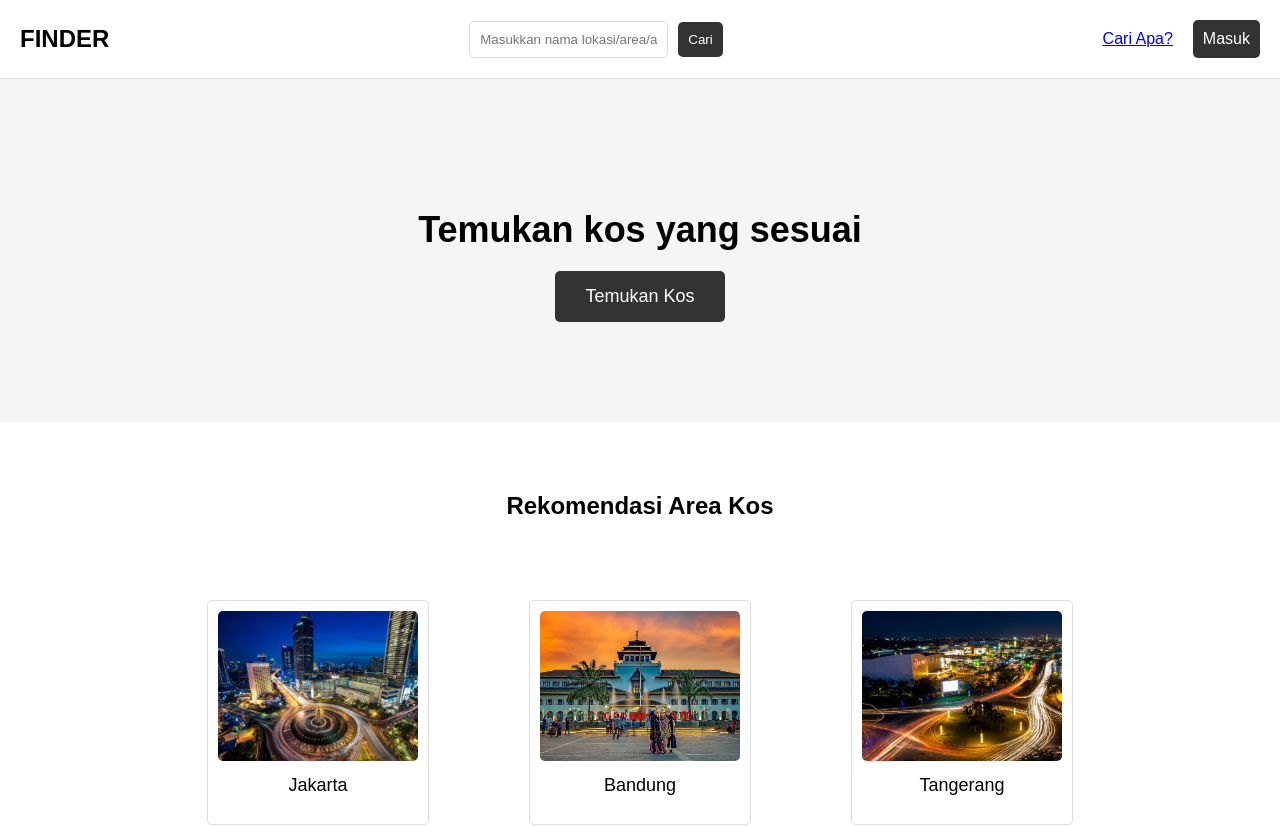
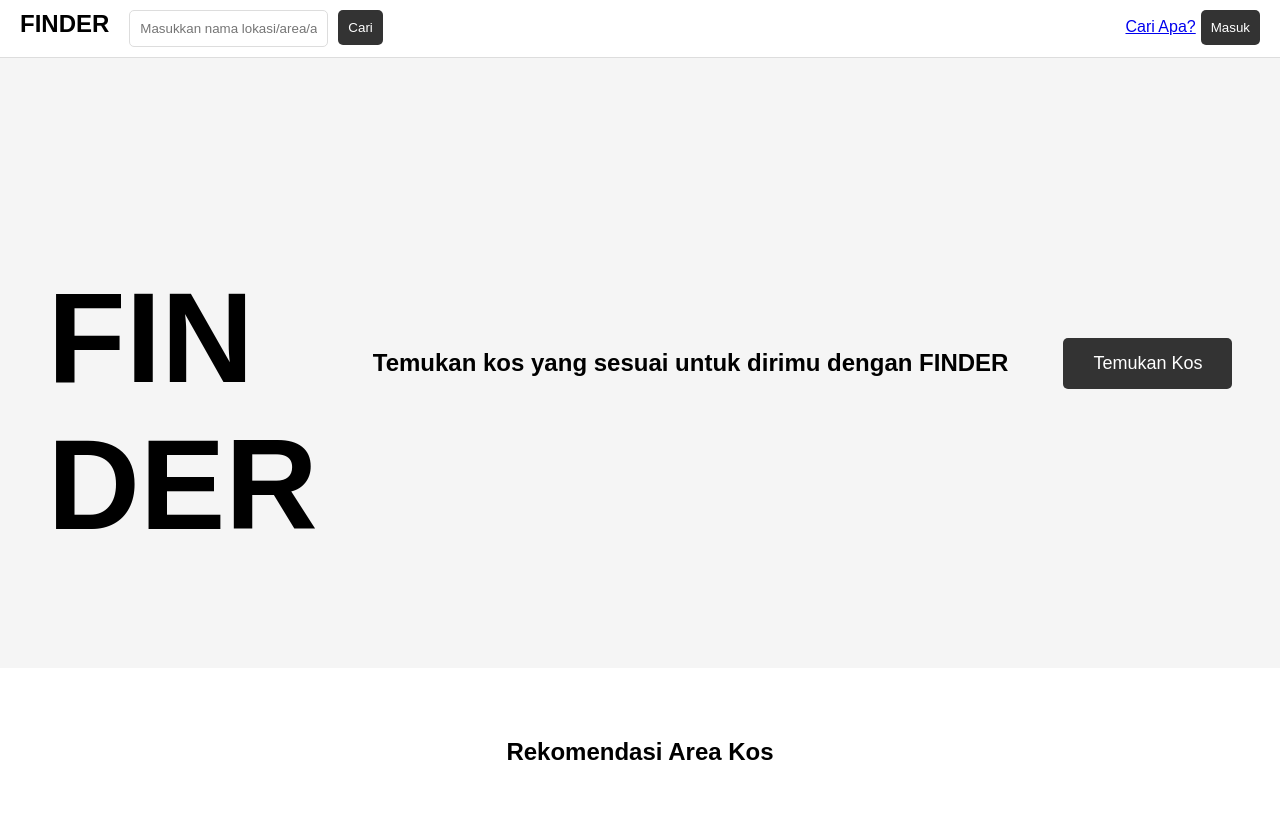
Before and after one commit to sjsh23/Finder, a React (Create React App) app: page / in a window 1280 px wide. Shown: the top 826 px of the page. Built offline with nearby package versions, Linux system fonts and the light colour scheme.

Commit message:
Finising homepage

```diff
--- a/src/App.css
+++ b/src/App.css
@@ -6,26 +6,29 @@ body {
 }
 
 .navbar {
-  display: flex;
-  justify-content: space-between;
+  overflow: hidden;
   align-items: center;
-  padding: 20px;
+  padding: 10px 20px;
   background-color: #fff;
   border-bottom: 1px solid #ddd;
 }
 
 .navbar-brand {
+  float: left;
+  padding-right: 20px;
   font-size: 24px;
   font-weight: bold;
 }
 
 .navbar-search input {
+  float: left;
   padding: 10px;
   border: 1px solid #ddd;
   border-radius: 5px;
 }
 
 .navbar-search button {
+  float: left;
   padding: 10px;
   margin-left: 10px;
   background-color: #333;
@@ -34,31 +37,35 @@ body {
   border-radius: 5px;
 }
 
-.navbar-menu a,
-.navbar-menu button {
-  margin-left: 20px;
-  font-size: 16px;
-}
-
 .navbar-menu button {
   padding: 10px;
   background-color: #333;
   color: #fff;
   border: none;
   border-radius: 5px;
+  padding-left: 10px;
+  margin-left: 5px;
+}
+
+.navbar-menu {
+  float: right;
+  margin-left: 20px;
+  font-size: 16px;
+  float: right;
 }
 
 .hero {
   display: flex;
-  flex-direction: column;
+  justify-content: space-around;
+  /* flex-direction: column; */
   align-items: center;
   padding: 100px 20px;
   background-color: #f5f5f5;
 }
 
 .hero h1 {
-  font-size: 36px;
-  margin-bottom: 20px;
+  font-size: 128px;
+  margin-bottom: 10px;
 }
 
 .hero-button {
--- a/src/App.js
+++ b/src/App.js
@@ -19,7 +19,8 @@ function App() {
       </header>
       <main>
         <section className="hero">
-          <h1>Temukan kos yang sesuai</h1>
+          <h1>FIN<br></br>DER</h1>
+          <h2>Temukan kos yang sesuai untuk dirimu dengan FINDER </h2>
           <button className="hero-button">Temukan Kos</button>
         </section>
         <section className="recommended-areas">
```
